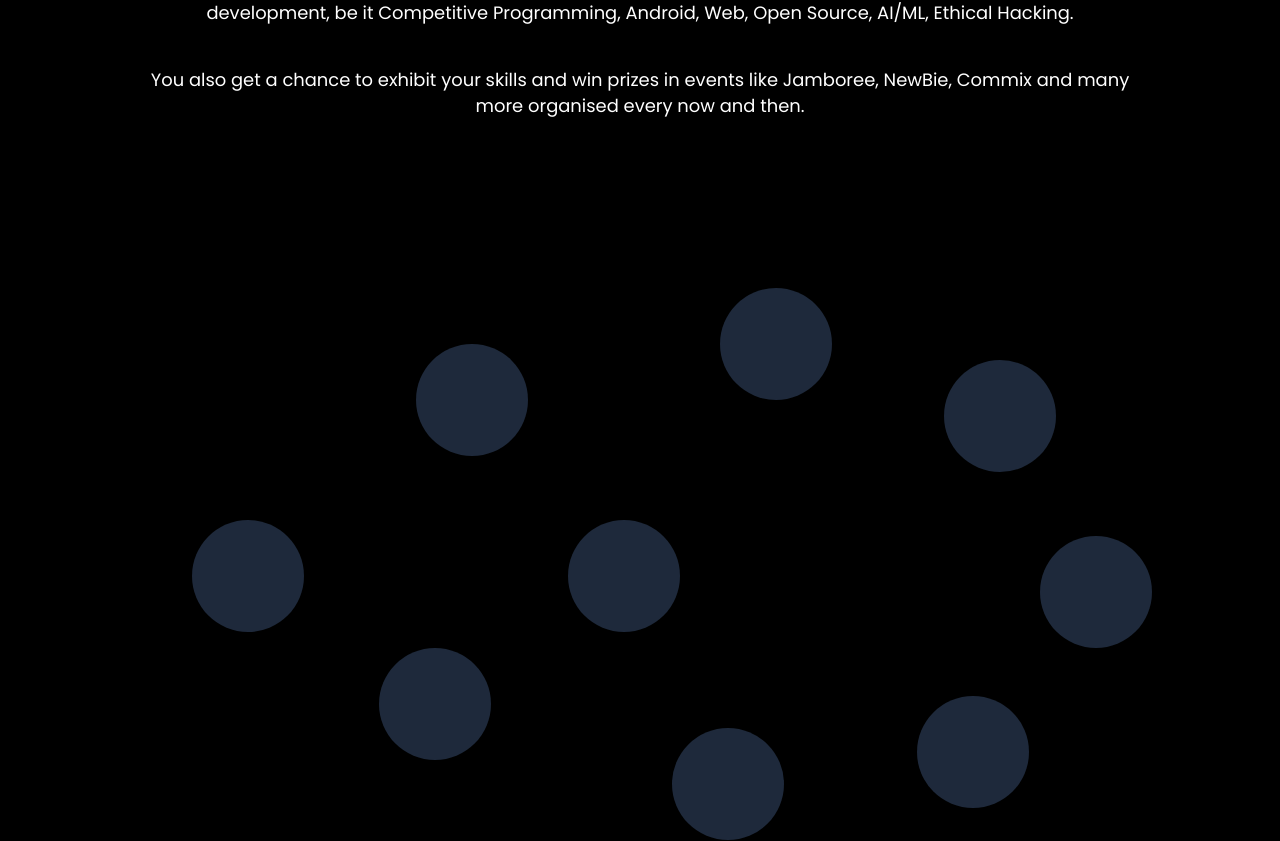
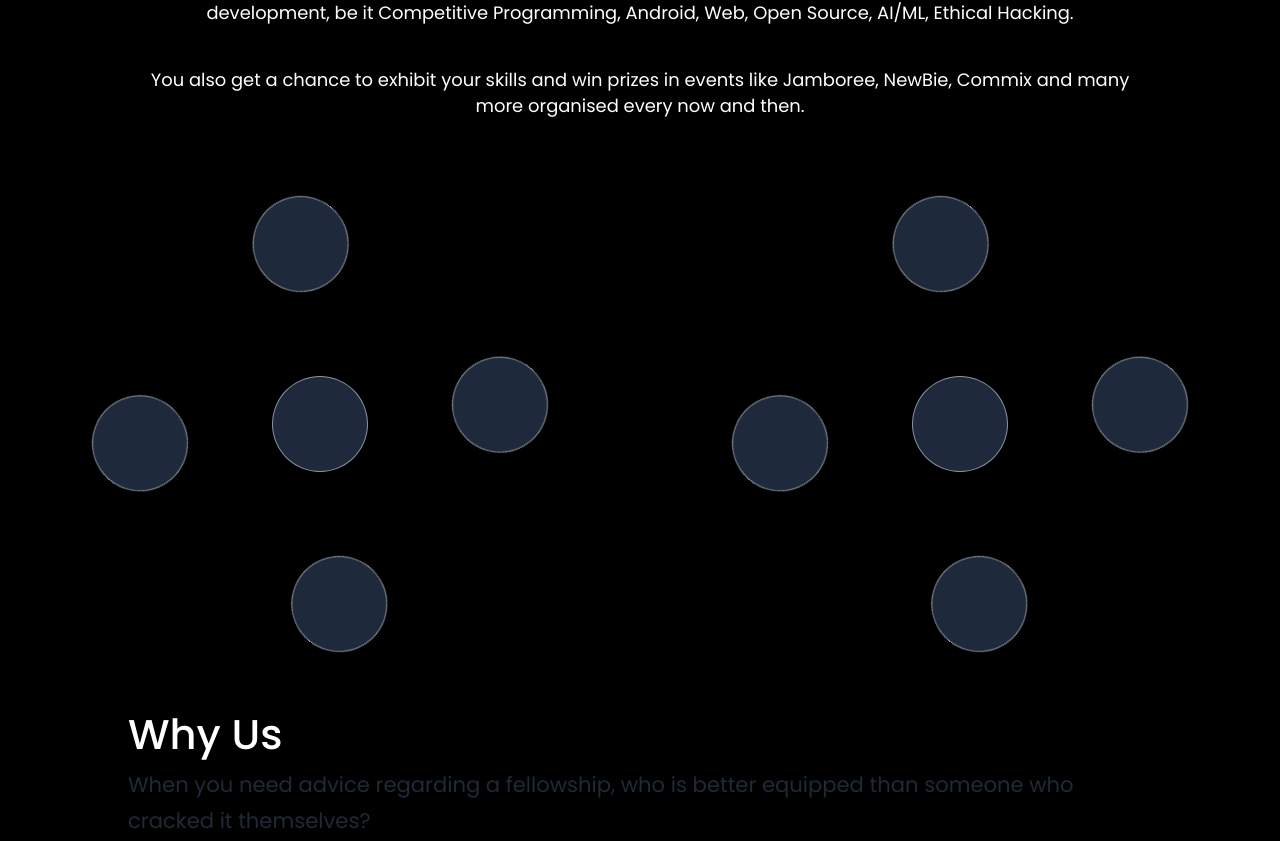
Before and after one commit to RISHIKESHk07/tpcwebsite, a Next.js app: page / in a window 1280 px wide. Shown: the part 1253-2094 px from the top of the page. Built offline with nearby package versions, Linux system fonts and the light colour scheme.

Commit message:
jaldi jaldi kr lia

```diff
--- a/src/app/_UIcomponents/TeamContainer.js
+++ b/src/app/_UIcomponents/TeamContainer.js
@@ -6,7 +6,7 @@ import BatchContainer from "./BatchContainer"
 import TicketCard from "./TicketCard"
 import CustomCarousel from "./CustomCarousel"
 
-const TeamContainer = ({ title }) => {
+const TeamContainer = ({ title, isActive }) => {
     const [popUp, setpopUp] = useState(false)
     const modalRef = useRef(null)
 
@@ -48,20 +48,17 @@ const TeamContainer = ({ title }) => {
         const container = containerRef.current
 
         const handleMouseMove = (ev) => {
-            console.log(ev)
             const blob = container.querySelector(".blob")
             const fblob = container.querySelector(".fakeblob")
             const rec = container.getBoundingClientRect()
             blob.style.opacity = "1"
 
-            console.log(rec)
-            console.log(ev.clientX, ev.clientY)
-
             if (
                 ev.clientX < rec.left ||
                 ev.clientX > rec.right ||
                 ev.clientY < rec.top ||
-                ev.clientY > rec.bottom
+                ev.clientY > rec.bottom ||
+                !isActive
             ) {
                 blob.style.opacity = "0"
             } else {
@@ -100,7 +97,7 @@ const TeamContainer = ({ title }) => {
                 className="bg-card bg-[#1a1a1a] absolute inset-0 flex justify-center items-center flex-col gap-8 max-sm:mx-6 max-w-[1252px] mx-auto rounded-[20px] p-4 cursor-pointer card-container"
                 onClick={() => setpopUp(true)}
             >
-                <div className="blob"></div>
+                <div className="blob -z-10"></div>
                 <div className="fakeblob"></div>
                 <p className="text-4xl max-sm:text-2xl text-center font-semibold">
                     {title}
@@ -108,7 +105,10 @@ const TeamContainer = ({ title }) => {
                 <CustomCarousel>
                     {mockCards.map((card, index) => {
                         return (
-                            <div key={index} className="snap-center">
+                            <div
+                                key={index}
+                                className="snap-center hover:scale-105 duration-300 z-10"
+                            >
                                 <TicketCard {...card} />
                             </div>
                         )
--- a/src/app/events/page.js
+++ b/src/app/events/page.js
@@ -2,55 +2,57 @@
 
 const PastEvent = () => {
     return (
-    <div className="bg-[#1a1a1a] flex-shrink-0 h-[180px] sm:h-[70vh] w-[128px] sm:w-[50vh] rounded-xl sm:rounded-[24px]">
-
-    </div>
-  );
-};
+        <div className="bg-[#1a1a1a] flex-shrink-0 h-[180px] sm:h-[70vh] w-[128px] sm:w-[50vh] rounded-xl sm:rounded-[24px]"></div>
+    )
+}
 
 const OurEvent = () => {
     return (
-    <div className="bg-[#1a1a1a] flex-shrink-0 h-[84px] w-[84px] sm:h-[300px] sm:w-[300px] rounded-full">
-
-    </div>
-  );
-};
+        <div className="bg-[#1a1a1a] flex-shrink-0 h-[84px] w-[84px] sm:h-[300px] sm:w-[300px] rounded-full"></div>
+    )
+}
 
 function page() {
-  const pastEvents = [1, 2, 3, 4, 5];
-  const ourEvents = [1, 2, 3, 4, 5, 6, 7];
+    const pastEvents = [1, 2, 3, 4, 5]
+    const ourEvents = [1, 2, 3, 4, 5, 6, 7]
 
     return (
         <div className="min-h-full w-full mx-auto">
             <main className="bg-[#000]">
-        <p className="text-3xl sm:text-6xl my-4 text-center text-transparent bg-clip-text bg-gradient-linear green-gradient-text">Events</p>
+                <p className="text-3xl sm:text-6xl my-4 text-center text-transparent bg-clip-text bg-gradient-linear green-gradient-text">
+                    Events
+                </p>
                 <p className="text-xs sm:text-2xl text-[#999999] text-center">
-          {"<p>From workshop to speaker sessions, CP challenges to Hackathons</p>"}
+                    {
+                        "<p>From workshop to speaker sessions, CP challenges to Hackathons</p>"
+                    }
                 </p>
                 <div className="px-5 sm:px-32 py-12 w-full">
-          <p className="text-white text-2xl sm:text-5xl mb-5 sm:mb-10" >Upcoming Events</p>
-          <div className="bg-[#1a1a1a] h-[198px] sm:h-[80vh] rounded-[20px] sm:rounded-[40px]">
-
+                    <p className="text-white text-2xl sm:text-5xl mb-5 sm:mb-10">
+                        Upcoming Events
+                    </p>
+                    <div className="bg-[#1a1a1a] h-[198px] sm:h-[80vh] rounded-[20px] sm:rounded-[40px]"></div>
+                </div>
+                <div className="pl-5 sm:pl-32 pr-16 pb-12 w-full">
+                    <p className="text-white text-2xl sm:text-5xl mb-5 sm:mb-10 w-full">
+                        {" "}
+                        Past Events
+                    </p>
+                    <div className="flex gap-3 sm:gap-10 w-full overflow-x-scroll hide-scrollbar">
+                        {pastEvents.map((event) => (
+                            <PastEvent key={event} />
+                        ))}
                     </div>
                 </div>
                 <div className="pl-5 sm:pl-32 pb-12 w-full">
-          <p className="text-white text-2xl sm:text-5xl mb-5 sm:mb-10 w-full"> Past Events</p>
-          <div className="flex gap-3 sm:gap-10 w-full overflow-x-scroll hide-scrollbar">
-              {
-                pastEvents.map((event) => (
-                  <PastEvent key={event} />
-                ))
-              }
-          </div>
-        </div>
-        <div className="pl-5 sm:pl-32 pb-12 w-full">
-          <p className="text-white text-2xl sm:text-5xl mb-5 sm:mb-10"> Our Events</p>
+                    <p className="text-white text-2xl sm:text-5xl mb-5 sm:mb-10">
+                        {" "}
+                        Our Events
+                    </p>
                     <div className="flex gap-3 sm:gap-10 overflow-x-scroll hide-scrollbar">
-              {
-                ourEvents.map((event) => (
+                        {ourEvents.map((event) => (
                             <OurEvent key={event} />
-                ))
-              }
+                        ))}
                     </div>
                 </div>
             </main>
--- a/src/app/globals.css
+++ b/src/app/globals.css
@@ -58,3 +58,12 @@
     height: 200px;
     border-radius: 50%;
 }
+
+@keyframes rotate {
+    to {
+        transform: rotate(360deg);
+    }
+}
+.animate-rotate {
+    animation: rotate 10s linear infinite;
+}
--- a/src/app/page.js
+++ b/src/app/page.js
@@ -78,21 +78,24 @@ const Home = () => {
                     </div>
                 </div>
 
-                <div className="flex-col w-[80%] justify-center align-middle py-[5%] space-y-12">
-                    <div className="w-full lg:pl-24 flex justify-around">
-                        <div className="size-16 lg:size-28 bg-slate-800 rounded-full lg:mt-8 lg:ml-24"></div>
-                        <div className="size-16 lg:size-28 bg-slate-800 rounded-full lg:-mt-6"></div>
-                        <div className="size-16 lg:size-28 bg-slate-800 rounded-full lg:-ml-20 lg:mt-12"></div>
+                <div className="w-full flex justify-center gap-32 items-center">
+                    <div className="flex justify-center items-center relative">
+                        <div className="flex justify-center items-center max-w-lg gap-40 flex-wrap animate-rotate">
+                            <div className="rounded-full bg-slate-800 size-24 border border-white/50 hover:scale-110 duration-300"></div>
+                            <div className="rounded-full bg-slate-800 size-24 border border-white/50 hover:scale-110 duration-300"></div>
+                            <div className="rounded-full bg-slate-800 size-24 border border-white/50 hover:scale-110 duration-300"></div>
+                            <div className="rounded-full bg-slate-800 size-24 border border-white/50 hover:scale-110 duration-300"></div>
+                        </div>
+                        <div className="absolute left-1/2 top-1/2 -translate-x-1/2 -translate-y-1/2 rounded-full bg-slate-800 size-24 border border-white/50 hover:scale-110 duration-300"></div>
                     </div>
-                    <div className="w-full flex justify-between lg:pl-16">
-                        <div className="size-16 lg:size-28 bg-slate-800 rounded-full lg:-mr-8"></div>
-                        <div className="size-16 lg:size-28 bg-slate-800 rounded-full lg:-ml-16"></div>
-                        <div className="size-16 lg:size-28 bg-slate-800 rounded-full lg:mt-4"></div>
-                    </div>
-                    <div className="w-full flex justify-around lg:pl-8">
-                        <div className="size-16 lg:size-28 bg-slate-800 rounded-full lg:-mt-12 lg:ml-24"></div>
-                        <div className="size-16 lg:size-28 bg-slate-800 rounded-full lg:mt-8 lg:-ml-16"></div>
-                        <div className="size-16 lg:size-28 bg-slate-800 rounded-full lg:-ml-28"></div>
+                    <div className="flex justify-center items-center relative">
+                        <div className="flex justify-center items-center max-w-lg gap-40 flex-wrap animate-rotate">
+                            <div className="rounded-full bg-slate-800 size-24 border border-white/50 hover:scale-110 duration-300"></div>
+                            <div className="rounded-full bg-slate-800 size-24 border border-white/50 hover:scale-110 duration-300"></div>
+                            <div className="rounded-full bg-slate-800 size-24 border border-white/50 hover:scale-110 duration-300"></div>
+                            <div className="rounded-full bg-slate-800 size-24 border border-white/50 hover:scale-110 duration-300"></div>
+                        </div>
+                        <div className="absolute left-1/2 top-1/2 -translate-x-1/2 -translate-y-1/2 rounded-full bg-slate-800 size-24 border border-white/50 hover:scale-110 duration-300"></div>
                     </div>
                 </div>
                 <div className="flex-col w-[80%] justify-center align-middle py-[5%]">
--- a/src/app/teams/page.js
+++ b/src/app/teams/page.js
@@ -1,28 +1,46 @@
-import { teamsData } from "@/data";
-import Footer from "../_UIcomponents/Footer";
-import Navbar from "../_UIcomponents/Navbar";
-import TeamContainer from "../_UIcomponents/TeamContainer";
+"use client"
+
+import { teamsData } from "@/data"
+import Footer from "../_UIcomponents/Footer"
+import Navbar from "../_UIcomponents/Navbar"
+import TeamContainer from "../_UIcomponents/TeamContainer"
+import { useState } from "react"
 
 function page() {
+    const [active, setActive] = useState(-1)
     return (
         <div className="min-h-screen mx-auto">
             <main className="min-h-screen w-full py-6">
                 <div className="flex justify-center items-center flex-col gap-2 mb-12">
                     <h1 className="text-4xl md:text-6xl font-semibold text-center">
-            <span className="green-gradient-text">We</span> are everywhere
+                        <span className="green-gradient-text">We</span> are
+                        everywhere
                     </h1>
                     <p className="max-sm:text-sm break-words text-center">
-            {"<p>From web to app, AI to ML, Blockchain to DevOps</p>"}
+                        {
+                            "<p>From web to app, AI to ML, Blockchain to DevOps</p>"
+                        }
                     </p>
                 </div>
                 <div className="flex flex-col gap-4">
                     {teamsData.map((team, index) => (
-            <TeamContainer key={index} title={team.teamName} />
+                        <div
+                            key={index}
+                            onMouseOver={() => {
+                                setActive(index)
+                                console.log(index)
+                            }}
+                        >
+                            <TeamContainer
+                                title={team.teamName}
+                                isActive={true}
+                            />
+                        </div>
                     ))}
                 </div>
             </main>
         </div>
-  );
+    )
 }
 
-export default page;
+export default page
```
Lines whose indentation alone changed are shown as unchanged.
